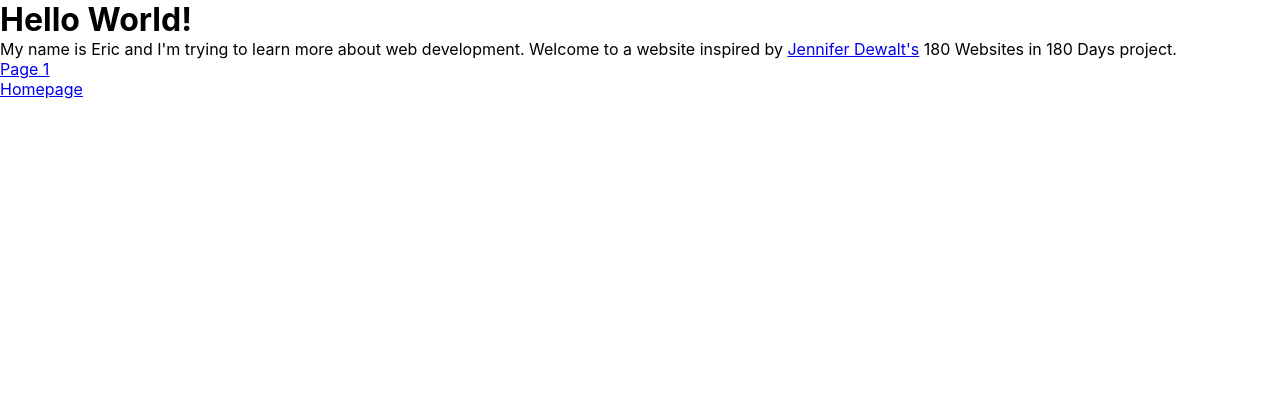
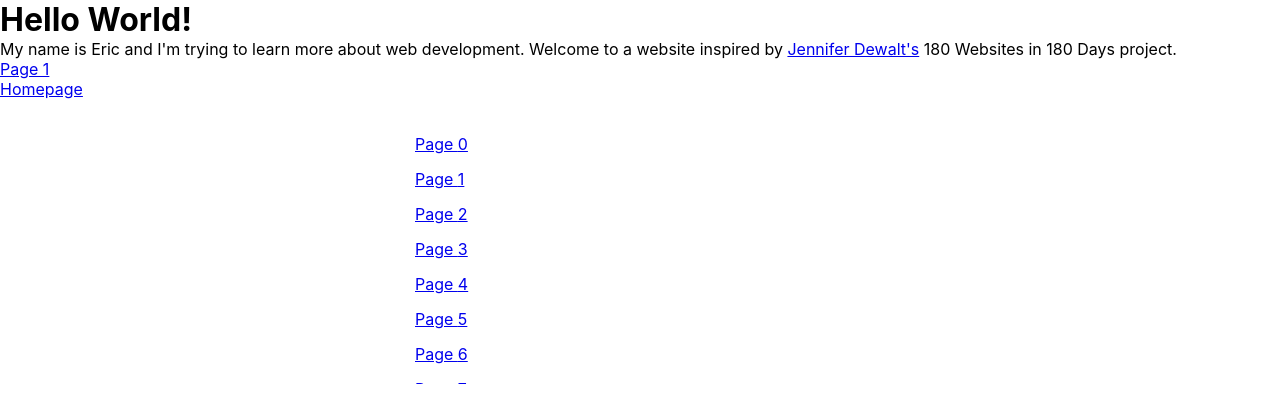
Before and after one commit to Kanginyi/Jennifer-Dewalt-Inspiration, a React (Create React App) app: page / in a window 1280 px wide. Shown: the top 402 px of the page. Built offline with nearby package versions, Linux system fonts and the light colour scheme.

Commit message:
Import react-window elements and implement rough draft of it

```diff
--- a/src/App.js
+++ b/src/App.js
@@ -1,10 +1,23 @@
+import React from "react";
 import { BrowserRouter as Router, Routes, Route } from "react-router-dom";
+import { FixedSizeList as List } from "react-window";
 import "./App.css"
 
 // Import "Pages"
 import Page1 from "./Components/Page1";
 
 function App() {
+
+    // If index === 0, render Homepage and make sure that it doesn't render anythingelse, just bings into homepage
+    // Anything else, increment by 1 and then go from there
+
+    const Row = ({ index, style }) => (
+        // <div style={style}> Row {index}</div>
+        <a style={style} href={`/page${index}`}>Page {index}</a>
+    );
+
+    console.log(Row);
+
 	return (
 		<Router>
 			<Routes>
@@ -15,6 +28,17 @@ function App() {
 						<p>My name is Eric and I'm trying to learn more about web development. Welcome to a website inspired by <a href="https://jenniferdewalt.com/" target="_blank">Jennifer Dewalt's</a> 180 Websites in 180 Days project.</p>
 						<a href="/page1">Page 1</a><br/>
 						<a href="/">Homepage</a>
+
+                        <div id="homepage-list">
+                            <List
+                                itemCount={100}
+                                itemSize={35}
+                                height={250}
+                                width={450}
+                            >
+                                {Row}
+                            </List>
+                        </div>
 					</div>
 				}/>
 			</Routes>
```
